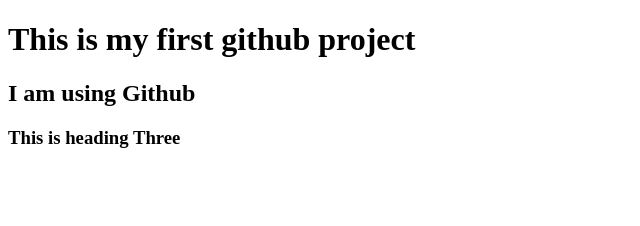
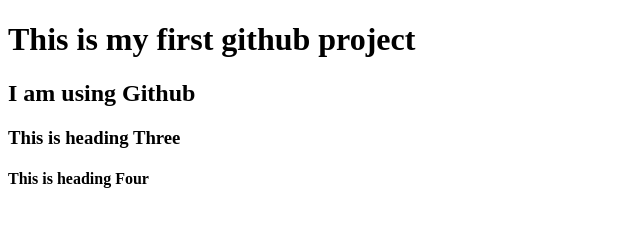
Before and after one commit to rabbe24/my-first-website, a plain HTML site: page index.html in a window 1280 px wide. Shown: the whole page, without its empty margins (0-640 px from the left). Drawn offline with Linux system fonts and the light colour scheme.

Commit message:
Heading four add

```diff
--- a/index.html
+++ b/index.html
@@ -12,7 +12,7 @@
     <h1>This is my first github project</h1>
     <h2>I am using Github</h2>
     <h3>This is heading Three</h3>
-    <h4></h4>
+    <h4>This is heading Four</h4>
 
 </body>
 
```
